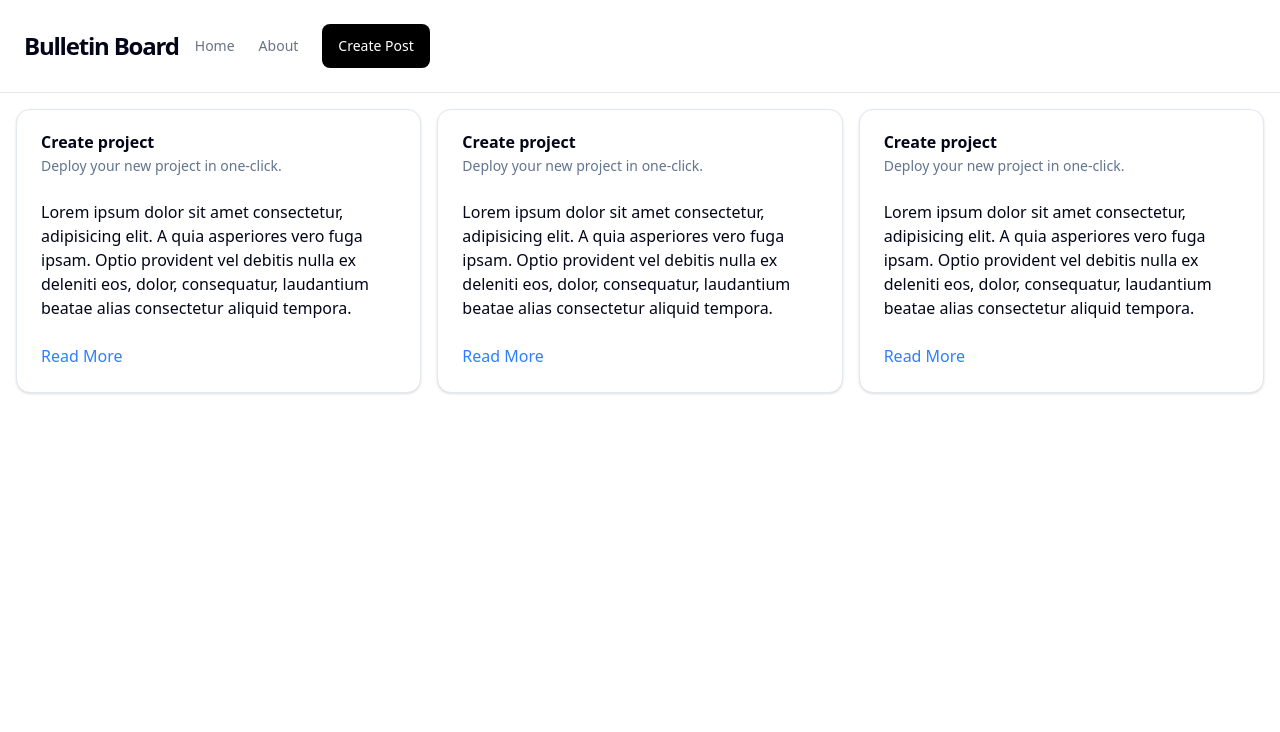
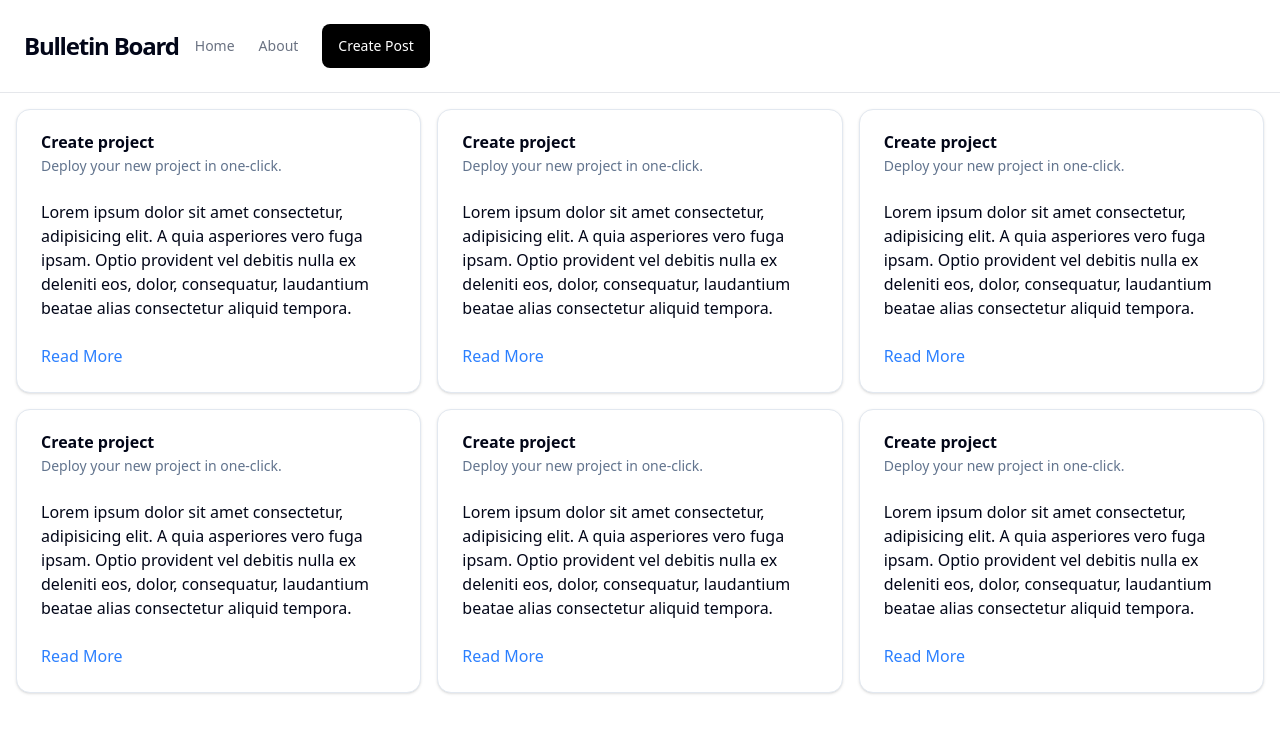
Before and after one commit to Naoya-0213/web-message-board_yt, a Next.js app: page / in a window 1280 px wide. Shown: the top 732 px of the page. Built offline with nearby package versions, Linux system fonts and the light colour scheme.

Commit message:
supabase追加

```diff
--- a/components/components/BBSCardList.tsx
+++ b/components/components/BBSCardList.tsx
@@ -18,6 +18,9 @@ const BBSCardList = () => {
       <BBSCard />
       <BBSCard />
       <BBSCard />
+      <BBSCard />
+      <BBSCard />
+      <BBSCard />
     </div>
   );
 };
```
Also changed, not shown: lib/supabaseClient.ts (added).
